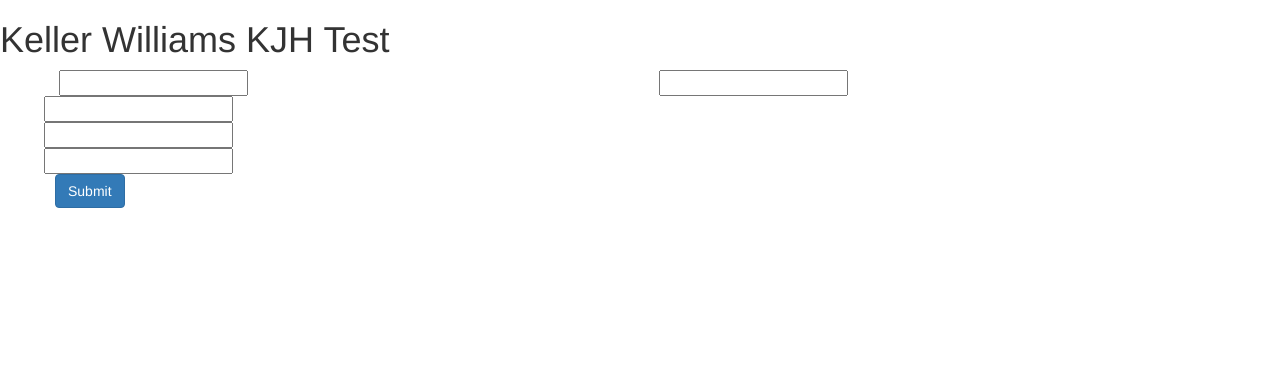
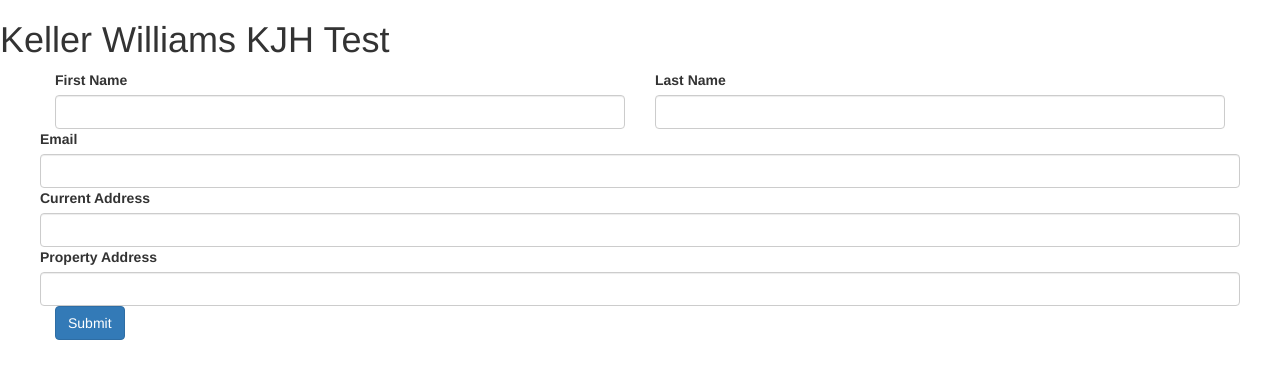
Before and after one commit to KevinJ90825/kw-test, a Django app: page / in a window 1280 px wide. Shown: the top 379 px of the page. Run offline with Django 3.2, Linux system fonts and the light colour scheme; some libraries are stand-ins or nearby versions.

Commit message:
Bootstrap

```diff
--- a/templates/main/index.html
+++ b/templates/main/index.html
@@ -12,25 +12,25 @@
             <form class="form" action="#" method="post">
                 <div class="row">
                     <div class="col-md-6">
-                        <label for="first_name"></label>
-                        <input type="text" name="first_name" id="first_name"/>
+                        <label for="first_name">First Name</label>
+                        <input class="form-control" type="text" name="first_name" id="first_name"/>
                     </div>
                     <div class="col-md-6">
-                        <label for="last_name"></label>
-                        <input type="text" name="first_name" id="last_name"/>
+                        <label for="last_name">Last Name</label>
+                        <input class="form-control" type="text" name="first_name" id="last_name"/>
                     </div>
                 </div>
                 <div class="row">
-                    <label for="email"></label>
-                    <input type="text" name="email" id="email"/>
+                    <label for="email">Email</label>
+                    <input class="form-control" type="text" name="email" id="email"/>
                 </div>
                 <div class="row">
-                    <label for="current_address"></label>
-                    <input type="text" name="current_address" id="current_address"/>
+                    <label for="current_address">Current Address</label>
+                    <input class="form-control" type="text" name="current_address" id="current_address"/>
                 </div>
                 <div class="row">
-                    <label for="property_address"></label>
-                    <input type="text" name="property_address" id="property_address"/>
+                    <label for="property_address">Property Address</label>
+                    <input class="form-control" type="text" name="property_address" id="property_address"/>
                 </div>
                 <button class="btn btn-primary">Submit</button>
             </form>
```
